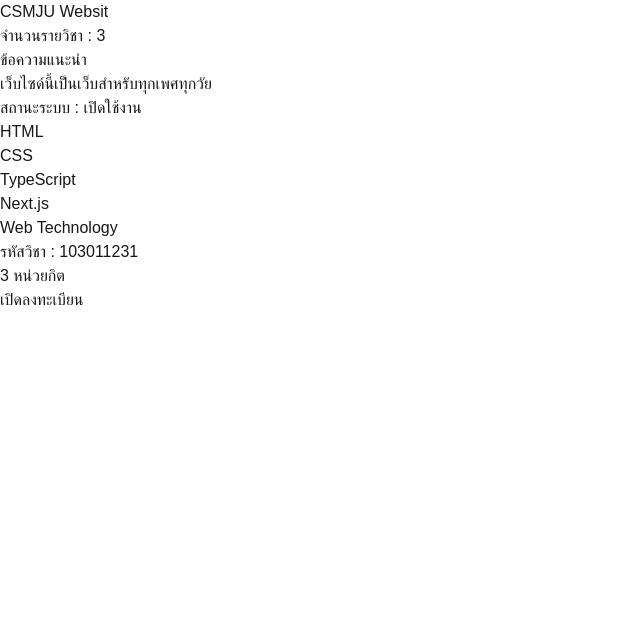
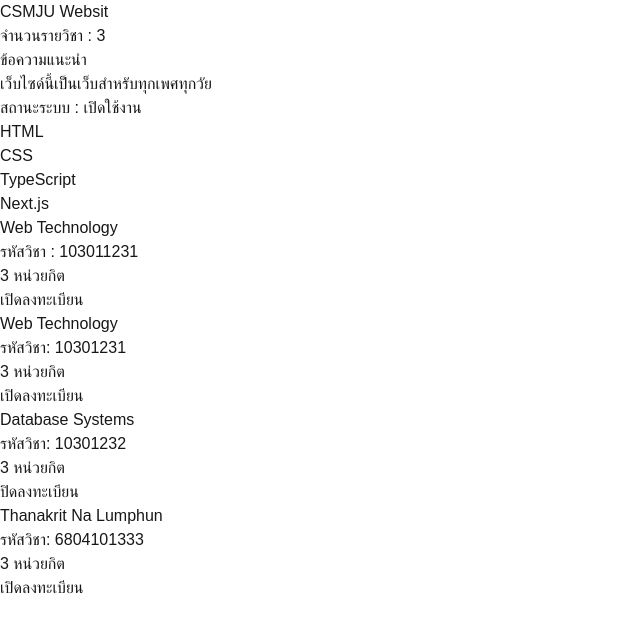
Before and after one commit to YurudakiThai/Web_Tech_NextJs_-17-08-2569, a Next.js app: page / in a window 1280 px wide. Shown: the top 632 px of the page, without its empty margins (0-640 px from the left). Built offline with nearby package versions, Linux system fonts and the light colour scheme.

Commit message:
3.4 complete

```diff
--- /dev/null
+++ b/app/courses/page.tsx
@@ -0,0 +1,23 @@
+type Course = {
+  id: number;
+  code: string;
+  title: string;
+  credits: number;
+  isOpen: boolean;
+};
+
+const courses: Course[] = [
+  // นำข้อมูลรายวิชาที่สร้างไว้มาใส่ที่นี่
+];
+
+export default function CoursesPage() {
+  return (
+    <main className="page">
+      <h1>รายวิชาทั้งหมด</h1>
+
+      <section className="courseGrid">
+        {/* นำส่วน map() ที่ทำสำเร็จแล้วมาใส่ที่นี่ */}
+      </section>
+    </main>
+  );
+}
--- a/app/page.tsx
+++ b/app/page.tsx
@@ -33,6 +33,31 @@ export default function Home() {
 
   };
 
+  //Array ของ Object
+  const courses: Course[] = [
+    {
+      id: 1,
+      code: "10301231",
+      title: "Web Technology",
+      credits: 3,
+      isOpen: true,
+    },
+    {
+      id: 2,
+      code: "10301232",
+      title: "Database Systems",
+      credits: 3,
+      isOpen: false,
+    },
+    {
+      id: 3,
+      code: "6804101333",
+      title: "Thanakrit Na Lumphun",
+      credits: 3,
+      isOpen: true,
+    }
+  ];
+
   return (
    <main>
 
@@ -59,6 +84,16 @@ export default function Home() {
           <p>{course.isOpen ? "เปิดลงทะเบียน" : "ปิดลงทะเบียน"}</p>
         </article>
       </section>
+      <section className = "courseGrid">
+        {courses.map ((course) => (
+        <article key= {course.id} className = "courseGrid">
+            <h2>{course.title}</h2>
+            <p>รหัสวิชา: {course.code}</p>
+            <p>{course.credits} หน่วยกิต</p>
+            <p>{course.isOpen ? "เปิดลงทะเบียน" : "ปิดลงทะเบียน"}</p>
+        </article>
+        ))}
+      </section>
     </main>
   );
 }
```
Also changed, not shown: app/about/page.tsx (added).
